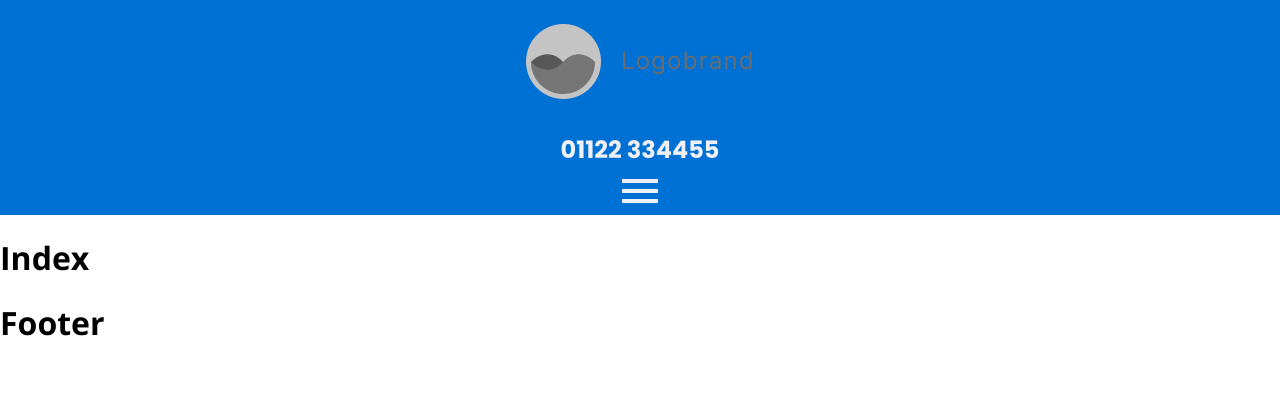
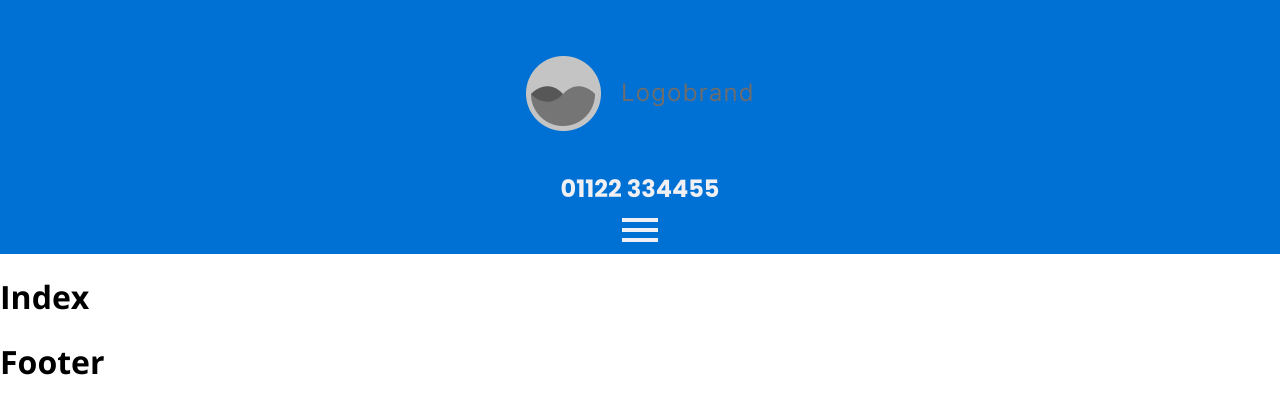
Before and after one commit to rubicon2/react-router-practice, a React (Vite) app: page / in a window 1280 px wide. Shown: the top 414 px of the page. Built offline with nearby package versions, Linux system fonts and the light colour scheme.

Commit message:
Hide menu behind banner and slide open/closed

```diff
--- a/src/routes/header/index.css
+++ b/src/routes/header/index.css
@@ -1,10 +1,26 @@
+.main-header {
+  color: var(--light-grey);
+  /* So the header menu bar can be above rest of page, but behind the main header logo etc. */
+  position: relative;
+  z-index: 1;
+}
+
 .company-info {
+  display: flex;
+  flex-direction: column;
+  align-items: center;
+  gap: 1em;
   background-color: var(--banner-color);
-  color: var(--light-grey);
+}
 
-  text-align: center;
-
+.company-info--tel {
   font-family: 'Poppins', sans-serif, serif;
   font-weight: 700;
   font-size: 1.5rem;
 }
+
+.company-info--logo {
+  padding: 0 1rem;
+  padding-top: 2rem;
+  max-width: 350px;
+}
--- a/src/routes/header/index.jsx
+++ b/src/routes/header/index.jsx
@@ -4,7 +4,7 @@ import './index.css';
 
 export default function Header() {
   return (
-    <header>
+    <header className="main-header">
       <div className="company-info">
         <img className="company-info--logo" src={logo} alt="" />
         <div className="company-info--tel">01122 334455</div>
--- a/src/routes/headerMenu/index.css
+++ b/src/routes/headerMenu/index.css
@@ -32,10 +32,20 @@
   display: flex;
   flex-direction: column;
   align-items: baseline;
+
+  position: absolute;
+  transform: translateY(-100%);
+  /* Hide navlist behind main company info, logo, etc. */
+  z-index: -1;
+
+  transition: transform 0.6s ease-in-out;
+}
+.nav-list.header-nav-list.show {
+  transform: translateY(0%);
 }
 
 .header-nav-list--item {
-  width: 100%;
+  width: 100vw;
 }
 
 .header-nav-list--link {
--- a/src/routes/headerMenu/index.jsx
+++ b/src/routes/headerMenu/index.jsx
@@ -15,7 +15,11 @@ export default function HeaderMenu() {
 
   const menuIcon = menuOpen ? closeIcon : burgerMenuIcon;
   let menuIconClass = 'header-menu-button--icon';
-  if (menuOpen) menuIconClass += ' header-menu-button--close-icon';
+  let navlistClass = 'nav-list header-nav-list';
+  if (menuOpen) {
+    menuIconClass += ' header-menu-button--close-icon';
+    navlistClass += ' show';
+  }
 
   return (
     <div>
@@ -24,15 +28,11 @@ export default function HeaderMenu() {
         type="button"
         onClick={handleMenuClick}
       >
-        <img
-          className={menuIconClass}
-          src={menuIcon}
-          alt="Open navigation menu"
-        />
+        <img className={menuIconClass} src={menuIcon} alt="Navigation menu" />
       </button>
-      {menuOpen && (
+
       <nav className="header-nav">
-          <ul className="nav-list header-nav-list">
+        <ul className={navlistClass}>
           <li className="header-nav-list--item">
             <Link className="header-nav-list--link" to="/">
               Home
@@ -55,7 +55,6 @@ export default function HeaderMenu() {
           </li>
         </ul>
       </nav>
-      )}
     </div>
   );
 }
```
Lines whose indentation alone changed are shown as unchanged.
